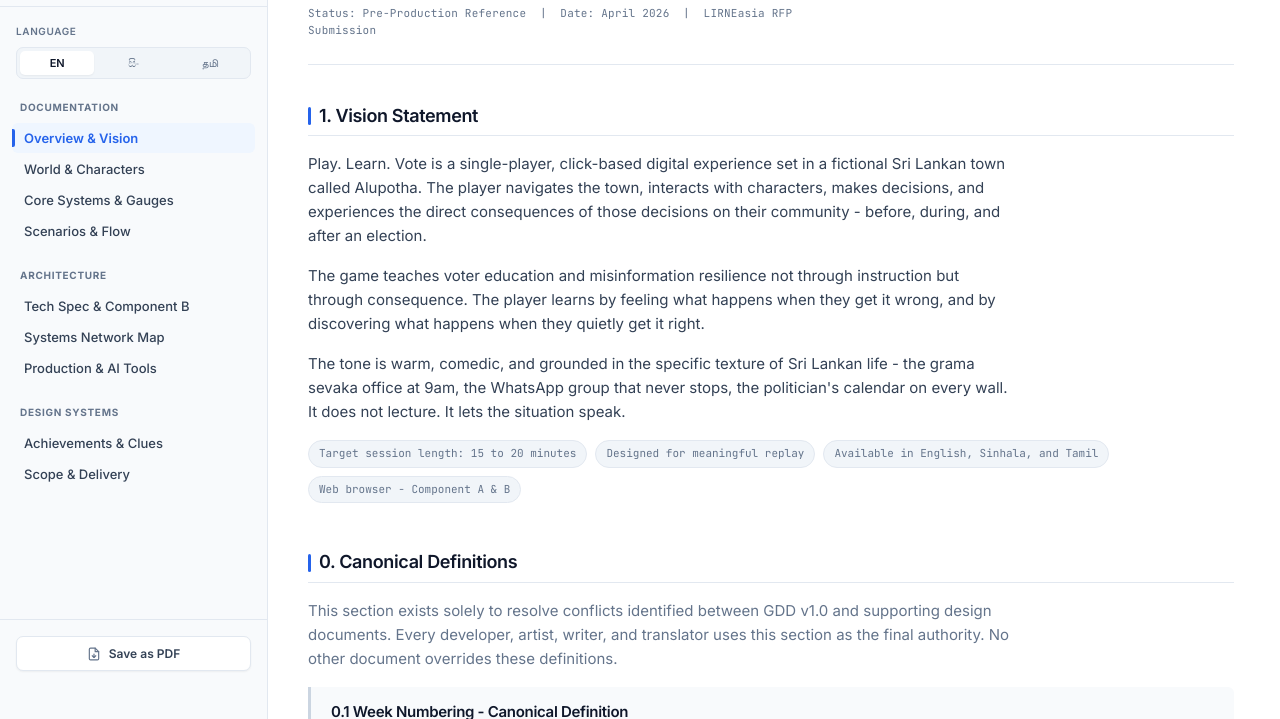
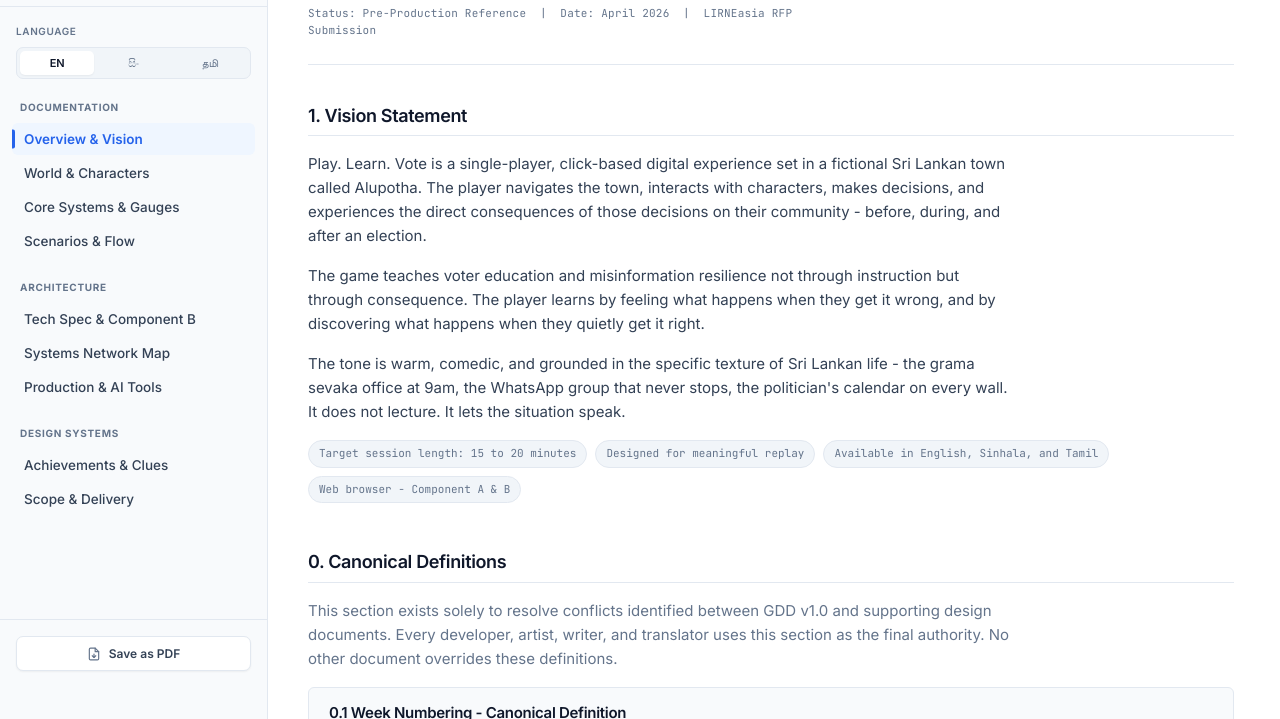
Before and after one commit to chaturadissanayake/alupota, a plain HTML site: page index.html in a window 1280 px wide. Shown: the part 81-800 px from the top of the page. Drawn offline with nearby package versions, Linux system fonts and the light colour scheme.

Commit message:
Update style.css

```diff
--- a/style.css
+++ b/style.css
@@ -100,18 +100,6 @@ h3 {
     margin-bottom: var(--sp-4);
     padding-bottom: var(--sp-2);
     border-bottom: 1px solid var(--border-base);
-    display: flex;
-    align-items: center;
-    gap: var(--sp-2);
-}
-h3::before {
-    content: '';
-    display: inline-block;
-    width: 3px;
-    height: 1em;
-    background: var(--accent-primary);
-    border-radius: 2px;
-    flex-shrink: 0;
 }
 h4 { font-size: 0.9375rem; margin-bottom: var(--sp-3); }
 p { margin-bottom: var(--sp-4); max-width: 75ch; }
@@ -211,21 +199,25 @@ em { color: var(--text-muted); font-style: italic; }
     text-align: left;
     background: transparent;
     border: none;
-    padding: 7px var(--sp-3);
+    padding: 8px var(--sp-3);
     border-radius: 6px;
     font-family: inherit;
-    font-size: 13px;
+    font-size: 13.5px;
     font-weight: 500;
     color: var(--text-body);
     cursor: pointer;
-    transition: background 0.12s ease, color 0.12s ease;
-    margin-bottom: 1px;
+    transition: all 0.2s cubic-bezier(0.16, 1, 0.3, 1);
+    margin-bottom: 2px;
     display: flex;
     align-items: center;
     gap: var(--sp-2);
     position: relative;
 }
-.nav-btn:hover { background: var(--bg-surface); color: var(--text-core); }
+.nav-btn:hover {
+    background: var(--bg-surface);
+    color: var(--text-core);
+    transform: translateX(3px); /* Snappy micro-interaction */
+}
 .nav-btn.active {
     background: #EFF6FF;
     color: var(--accent-primary);
@@ -400,15 +392,15 @@ em { color: var(--text-muted); font-style: italic; }
 .definition-item, .location-card, .character-profile {
     margin-bottom: var(--sp-8);
     padding: var(--sp-4) var(--sp-5);
-    border-left: 3px solid var(--border-strong);
     background: var(--bg-sidebar);
-    border-radius: 0 6px 6px 0;
+    border: 1px solid var(--border-base);
+    border-radius: 6px;
     transition: border-color 0.2s;
 }
 .definition-item:hover,
 .location-card:hover,
 .character-profile:hover {
-    border-left-color: var(--accent-primary);
+    border-color: var(--border-strong);
 }
 
 .char-meta { font-family: var(--font-mono); font-size: 11px; color: var(--text-muted); margin-bottom: var(--sp-3); }
@@ -629,8 +621,8 @@ em { color: var(--text-muted); font-style: italic; }
     display: flex;
     flex-direction: row;
     gap: var(--sp-4);
-    height: 600px;
-    min-height: 500px;
+    height: calc(100vh - 220px);
+    min-height: 480px;
 }
 
 .network-canvas-container {
@@ -906,8 +898,14 @@ em { color: var(--text-muted); font-style: italic; }
         display: none;
         padding: var(--sp-3) 0 var(--sp-3);
         border-top: 1px solid var(--border-base);
+        animation: menuSlideDown 0.25s ease-out forwards;
     }
     .nav-section.open { display: block; }
+
+    @keyframes menuSlideDown {
+        from { opacity: 0; transform: translateY(-8px); }
+        to { opacity: 1; transform: translateY(0); }
+    }
     .lang-switcher { padding: var(--sp-2) var(--sp-4); border-top: 1px solid var(--border-base); }
     .nav-group { display: flex; flex-wrap: wrap; gap: var(--sp-1); padding-bottom: var(--sp-3); }
     .nav-btn { width: auto; margin-bottom: 0; padding: 6px 12px; font-size: 12.5px; }
```
